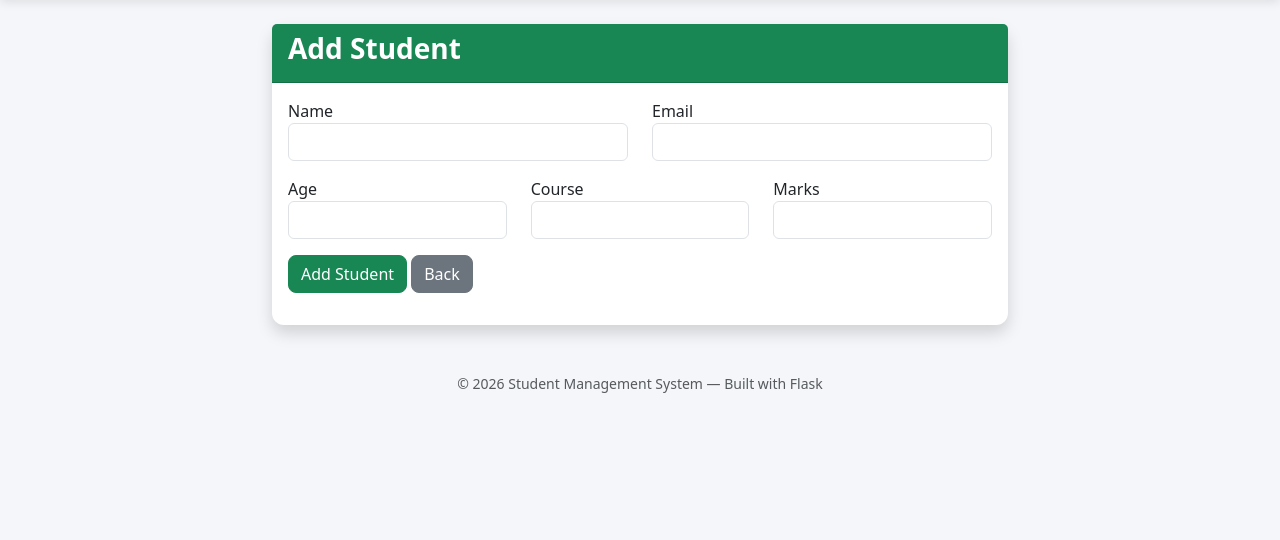
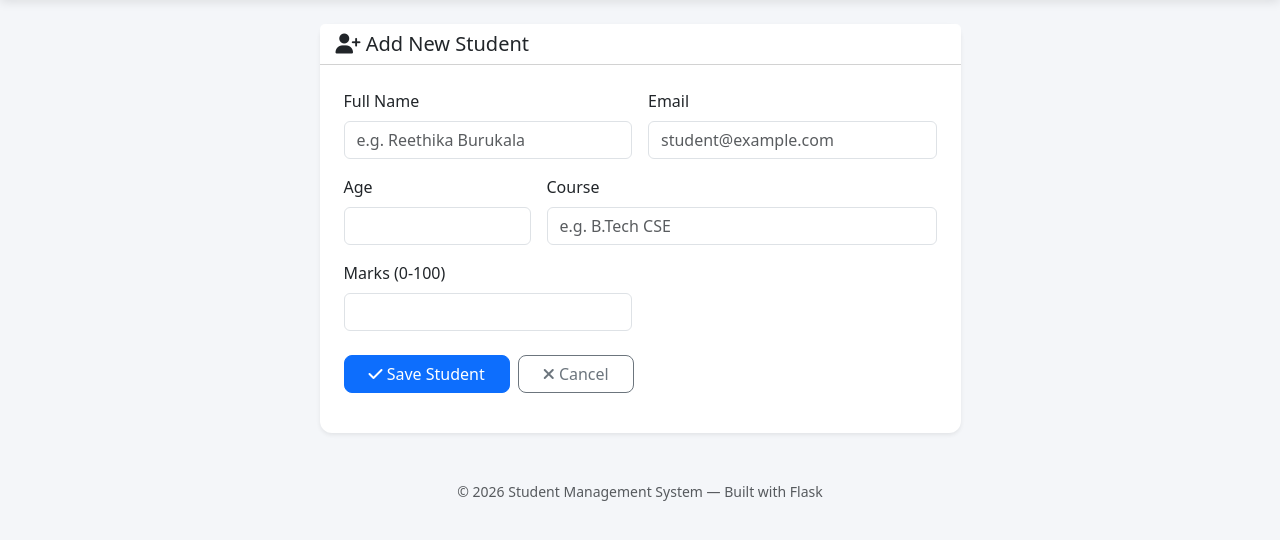
Before and after one commit to BurukalaManiReethika/student-management-system, a Flask app: page /add in a window 1280 px wide. Shown: the part 56-596 px from the top of the page. Run offline with Flask 3, Linux system fonts and the light colour scheme; the visitor is signed in with stand-in values (Sample User, id 1).

Commit message:
Update add_student.html

```diff
--- a/templates/add_student.html
+++ b/templates/add_student.html
@@ -1,91 +1,52 @@
-{% extends 'base.html' %}
-
+{% extends "base.html" %}
+{% block title %}Add Student - Student Management System{% endblock %}
 {% block content %}
 
 <div class="row justify-content-center">
+  <div class="col-lg-7">
+    <div class="card shadow-sm border-0">
+      <div class="card-header bg-white">
+        <h5 class="mb-0"><i class="fa-solid fa-user-plus"></i> Add New Student</h5>
+      </div>
+      <div class="card-body p-4">
+        <form method="POST" action="{{ url_for('add_student') }}" novalidate>
+          <input type="hidden" name="csrf_token" value="{{ csrf_token() }}">
 
-<div class="col-md-8">
+          <div class="row g-3">
+            <div class="col-md-6">
+              <label class="form-label">Full Name</label>
+              <input type="text" name="name" class="form-control" value="{{ form.get('name', '') }}" placeholder="e.g. Reethika Burukala" required>
+            </div>
+            <div class="col-md-6">
+              <label class="form-label">Email</label>
+              <input type="email" name="email" class="form-control" value="{{ form.get('email', '') }}" placeholder="student@example.com" required>
+            </div>
+            <div class="col-md-4">
+              <label class="form-label">Age</label>
+              <input type="number" name="age" min="0" max="120" class="form-control" value="{{ form.get('age', '') }}" required>
+            </div>
+            <div class="col-md-8">
+              <label class="form-label">Course</label>
+              <input type="text" name="course" class="form-control" value="{{ form.get('course', '') }}" placeholder="e.g. B.Tech CSE" required>
+            </div>
+            <div class="col-md-6">
+              <label class="form-label">Marks (0-100)</label>
+              <input type="number" name="marks" min="0" max="100" class="form-control" value="{{ form.get('marks', '') }}" required>
+            </div>
+          </div>
 
-<div class="card shadow">
-
-<div class="card-header bg-success text-white">
-<h3>Add Student</h3>
-</div>
-
-<div class="card-body">
-
-<form method="POST">
-
-<div class="row">
-
-<div class="col-md-6 mb-3">
-<label>Name</label>
-<input
-type="text"
-name="name"
-class="form-control"
-required>
-</div>
-
-<div class="col-md-6 mb-3">
-<label>Email</label>
-<input
-type="email"
-name="email"
-class="form-control"
-required>
-</div>
-
-</div>
-
-<div class="row">
-
-<div class="col-md-4 mb-3">
-<label>Age</label>
-<input
-type="number"
-name="age"
-class="form-control"
-required>
-</div>
-
-<div class="col-md-4 mb-3">
-<label>Course</label>
-<input
-type="text"
-name="course"
-class="form-control"
-required>
-</div>
-
-<div class="col-md-4 mb-3">
-<label>Marks</label>
-<input
-type="number"
-name="marks"
-class="form-control"
-required>
-</div>
-
-</div>
-
-<button
-type="submit"
-class="btn btn-success">
-Add Student
-</button>
-
-<a href="/"
-class="btn btn-secondary">
-Back
-</a>
-
-</form>
-
-</div>
-</div>
-
-</div>
+          <div class="d-flex gap-2 mt-4">
+            <button type="submit" class="btn btn-primary px-4">
+              <i class="fa-solid fa-check"></i> Save Student
+            </button>
+            <a href="{{ url_for('dashboard') }}" class="btn btn-outline-secondary px-4">
+              <i class="fa-solid fa-xmark"></i> Cancel
+            </a>
+          </div>
+        </form>
+      </div>
+    </div>
+  </div>
 </div>
 
 {% endblock %}
```
